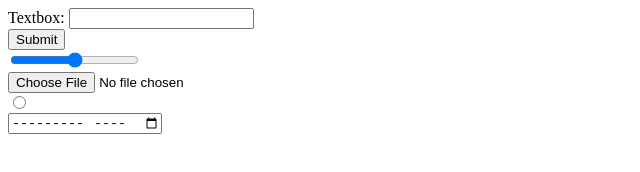
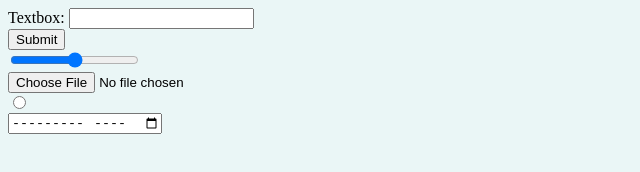
Before and after one commit to AbhishekAnand2/cv, a plain HTML site: page inputs.html in a window 1280 px wide. Shown: the whole page, without its empty margins (0-640 px from the left). Drawn offline with Linux system fonts and the light colour scheme.

Commit message:
Updated path for css

```diff
--- a/inputs.html
+++ b/inputs.html
@@ -5,7 +5,7 @@
     <meta http-equiv="X-UA-Compatible" content="IE=edge">
     <meta name="viewport" content="width=device-width, initial-scale=1.0">
     <title>Types of Input element</title>
-    <link rel="stylesheet" href="/HTML - Personal Site/css/styles.css">
+    <link rel="stylesheet" href="css/styles.css">
 </head>
 <body>
     <label for="textbox">Textbox: </label><input type="text" name="textbox" id="#"><br>
```
